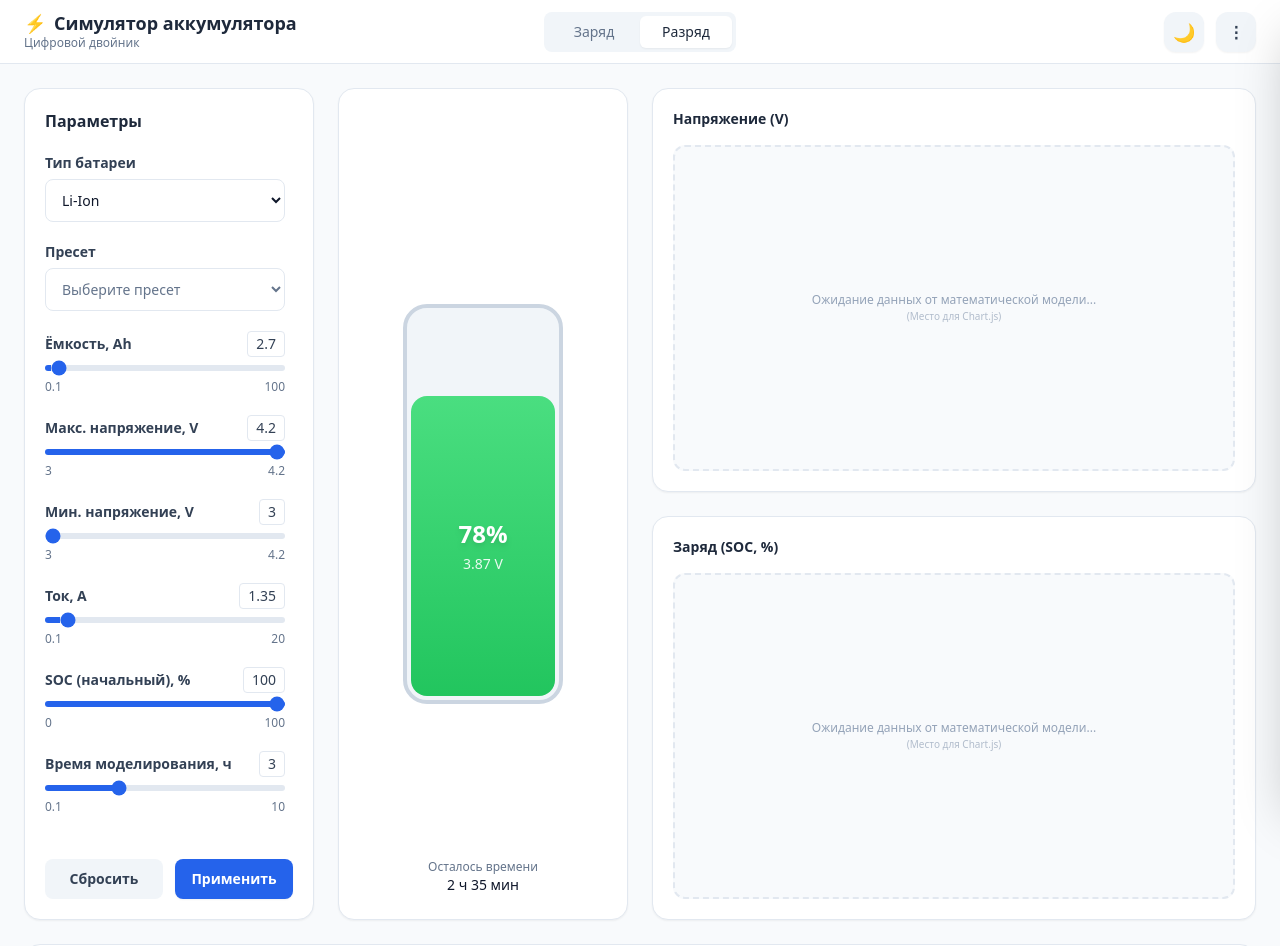
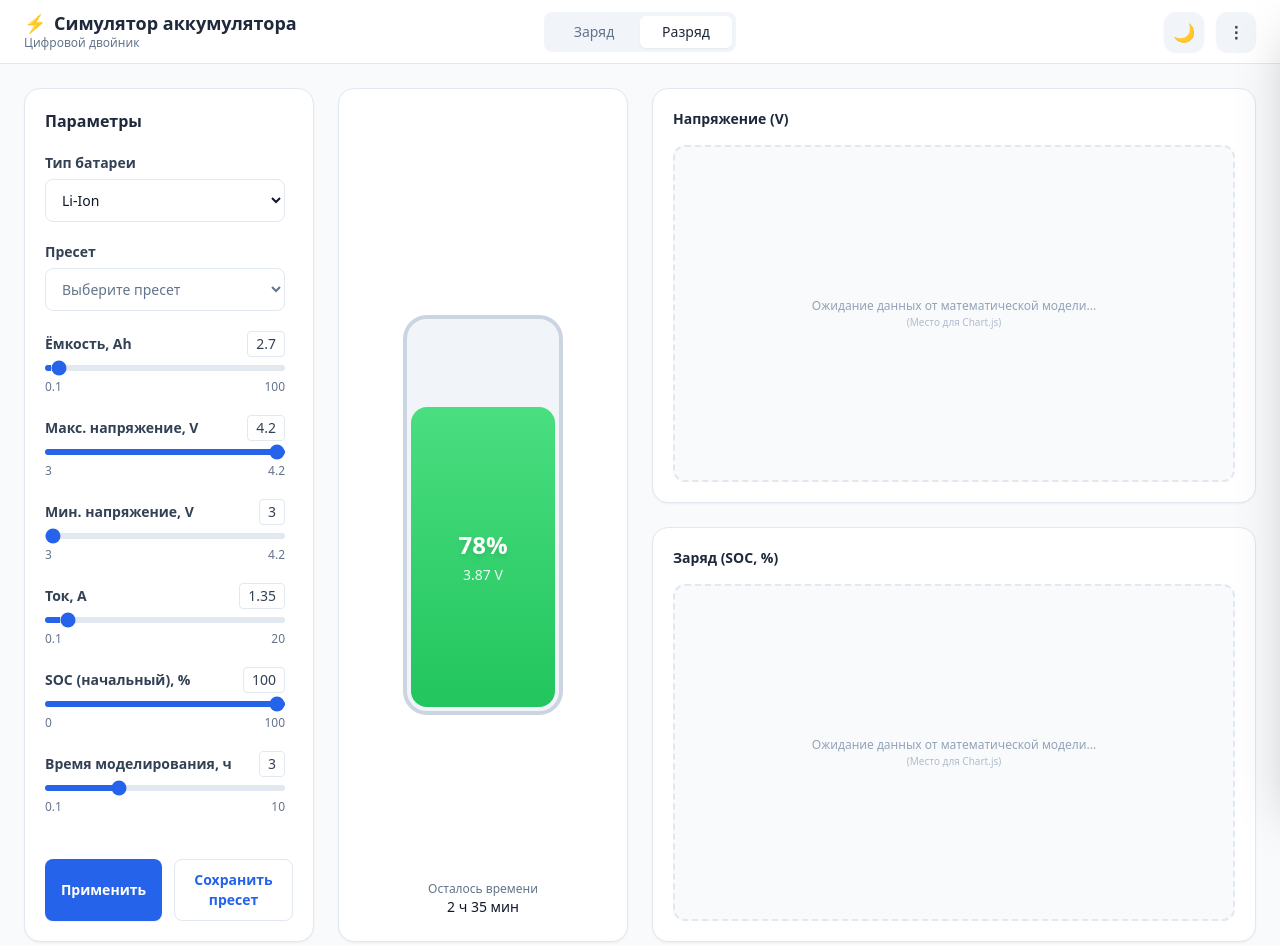
Before and after one commit to a5phalt/battery_sim, a Vue app: page / in a window 1280 px wide. Shown: the top 946 px of the page. Built offline with nearby package versions, Linux system fonts and the light colour scheme.

Commit message:
кнопки на боковой панели

```diff
--- a/src/components/parameters/ParametersPanel.vue
+++ b/src/components/parameters/ParametersPanel.vue
@@ -6,8 +6,7 @@ const {
   params,
   batteryTypes,
   activeTypeCode,
-  activeType,
-  resetParams
+  activeType
 } = useSimulation()
 </script>
 
@@ -136,11 +135,11 @@ const {
     </div>
 
     <div class="mt-4 pt-5 flex gap-3 shrink-0 bg-white dark:bg-slate-800">
-      <button @click="resetParams" class="flex-1 bg-slate-100 hover:bg-slate-200 dark:bg-slate-700 dark:hover:bg-slate-600 text-slate-700 dark:text-slate-200 py-2.5 rounded-lg text-sm font-semibold transition-colors">
-        Сбросить
-      </button>
       <button class="flex-1 bg-blue-600 hover:bg-blue-700 text-white py-2.5 rounded-lg text-sm font-semibold shadow-sm transition-colors">
         Применить
+      </button>
+      <button class="flex-1 bg-white hover:bg-slate-50 dark:bg-slate-800 dark:hover:bg-slate-700 text-blue-600 border border-slate-200 dark:border-slate-600 py-2.5 rounded-lg text-sm font-semibold transition-colors">
+        Сохранить пресет
       </button>
     </div>
   </div>
```
